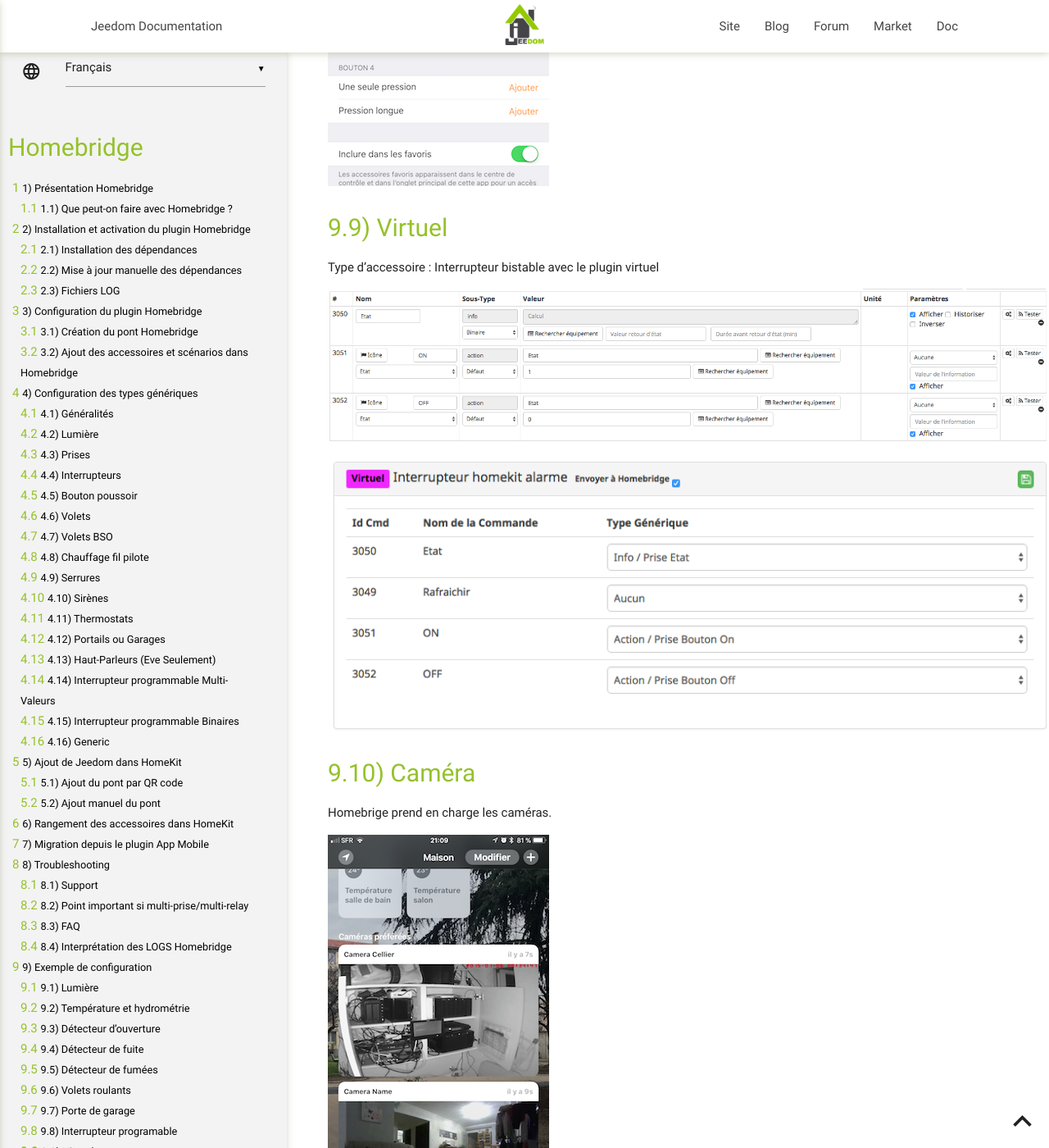
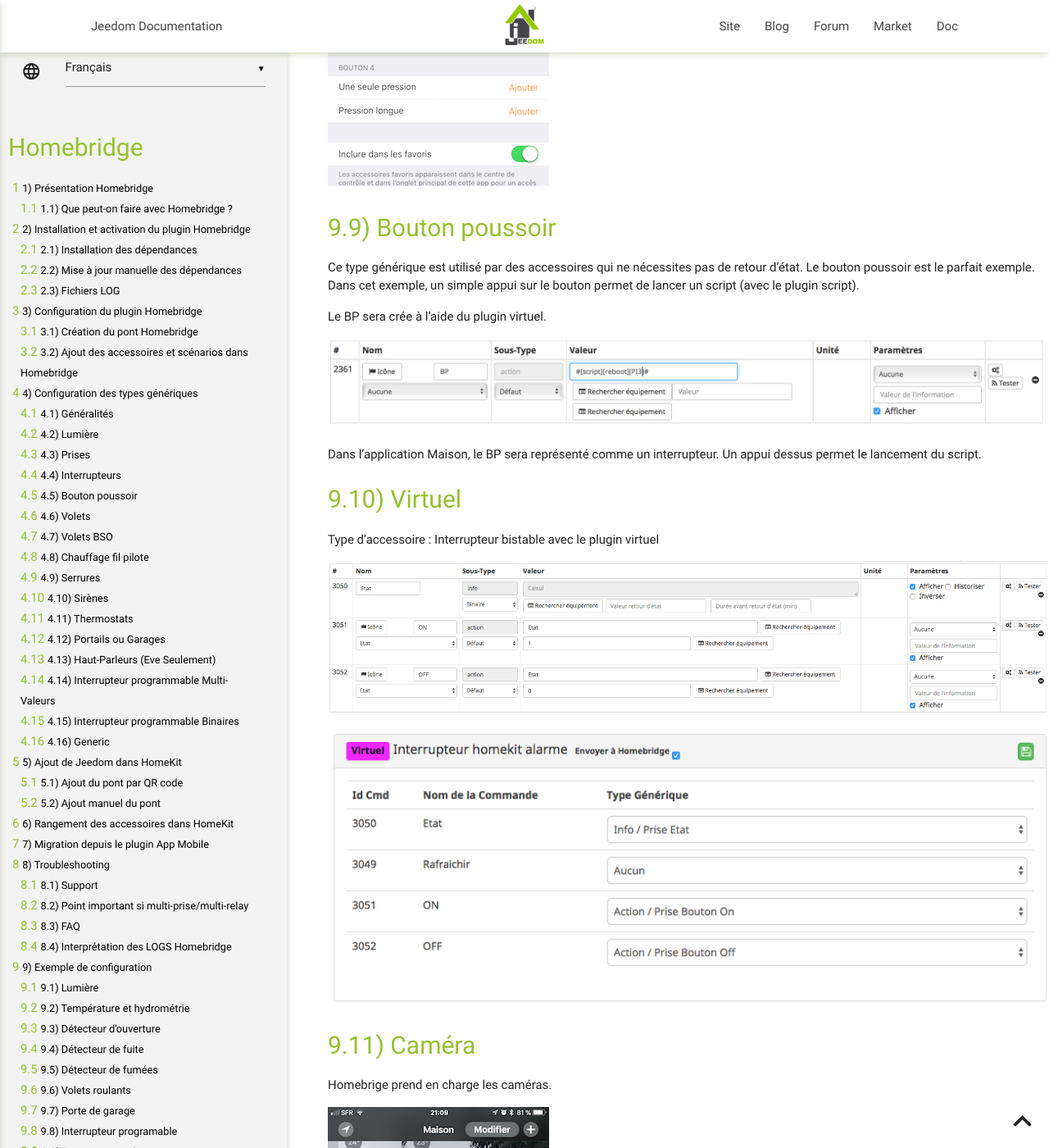
Before and after one commit to noodom/plugin-homebridge, a Jekyll site: the page built from docs/fr_FR/index.md, in a window 1280 px wide and 1400 px high, scrolled down 39009 px. Shown: the whole window at 82% size. Built offline with Jekyll 4.4.1, drawn with Linux system fonts in a browser that asks for light colours; our own code applies the rules of GitHub Pages for plain Markdown files; some of the changed text lies outside the part shown.

Commit message:
Update doc
Ajout bouton poussoir

```diff
--- a/docs/fr_FR/index.md
+++ b/docs/fr_FR/index.md
@@ -711,6 +711,18 @@ Voici les paramètres pour cet accessoire :
 Homebridge va créer 1 accessoires, avec 4 boutons et 2 actions par boutons :
 
 ![edisio03](../images/edisio03.png)
+
+Bouton poussoir
+------------------------------------------------
+
+Ce type générique est utilisé par des accessoires qui ne nécessites pas de retour d'état. Le bouton poussoir est le parfait exemple.
+Dans cet exemple, un simple appui sur le bouton permet de lancer un script (avec le plugin script).
+
+Le BP sera crée à l'aide du plugin virtuel.
+
+![BP](../images/bp.png)
+
+Dans l'application Maison, le BP sera représenté comme un interrupteur. Un appui dessus permet le lancement du script.
 
 Virtuel
 --------
```
Also changed, not shown: other parts of docs/fr_FR/index.md (+1 -1 lines), docs/images/bp.png (added).
